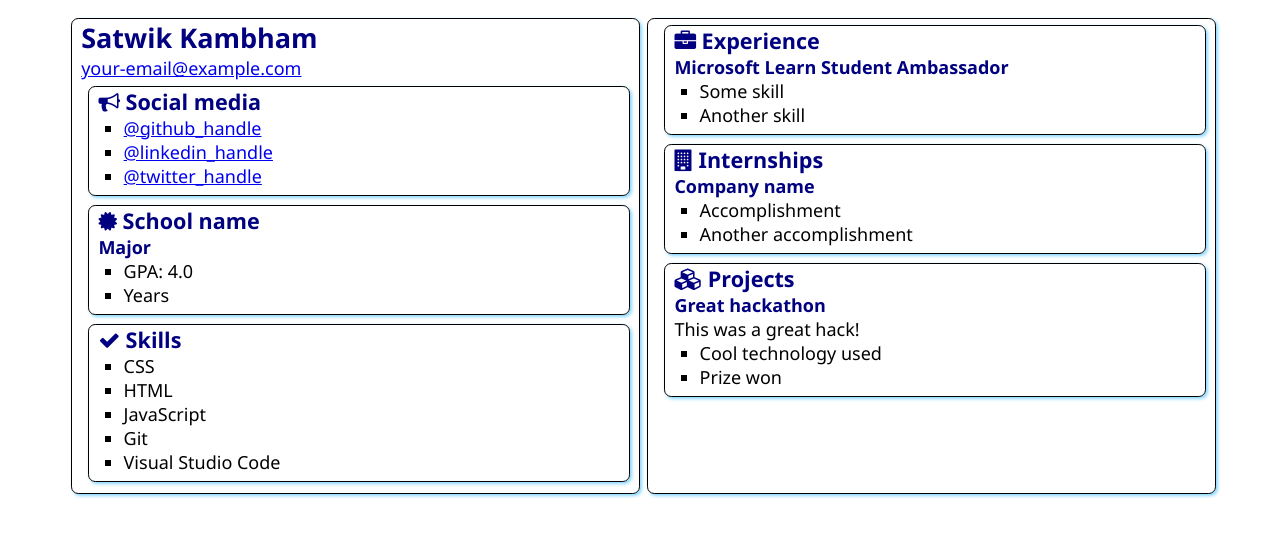
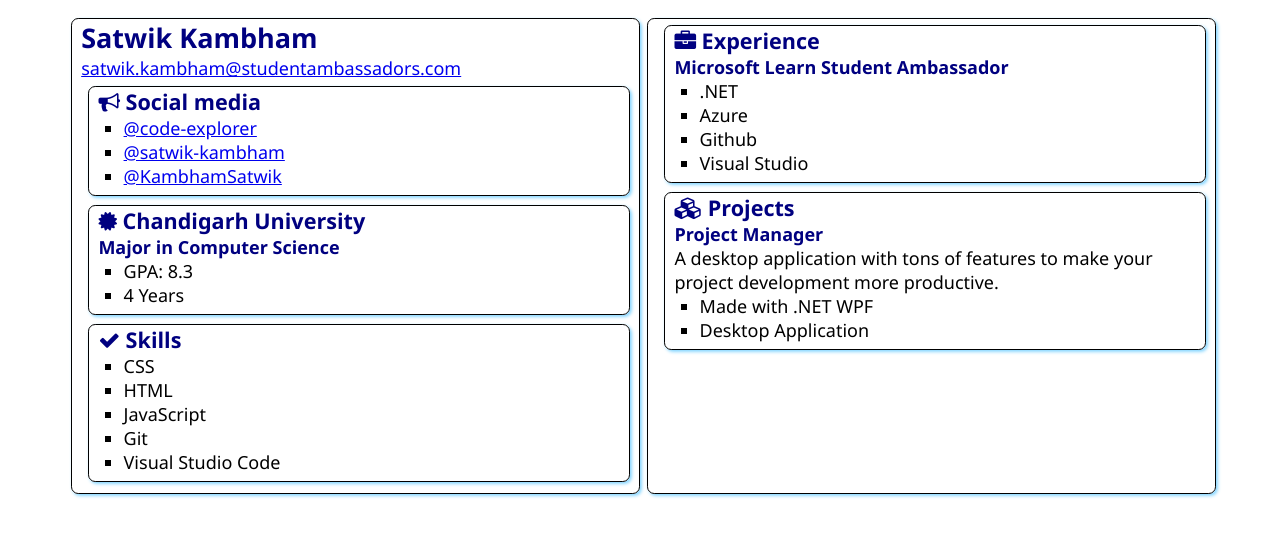
Before and after one commit to code-explorer/SATechnicalOnboarding, a plain HTML site: page src/index.html in a window 1280 px wide. Drawn offline with Linux system fonts and the light colour scheme.

Commit message:
Updated rest of the information

```diff
--- a/src/index.html
+++ b/src/index.html
@@ -13,7 +13,7 @@
     <main>
         <article class="box">
             <h1>Satwik Kambham</h1>
-            <div><a href="mailto:your.email@example.com">your-email@example.com</a></div>
+            <div><a href="mailto:satwik.kambham@studentambassadors.com">satwik.kambham@studentambassadors.com</a></div>
 
             <section class="box">
                 <h2>
@@ -21,9 +21,9 @@
                     Social media
                 </h2>
                 <ul>
-                    <li><a href="https://github.com/<handle>">@github_handle</a></li>
-                    <li><a href="https://linkedin.com/in/<handle>">@linkedin_handle</a></li>
-                    <li><a href="https://twitter.com/<handle>">@twitter_handle</a></li>
+                    <li><a href="https://github.com/code-explorer">@code-explorer</a></li>
+                    <li><a href="https://linkedin.com/in/satwik-kambham">@satwik-kambham</a></li>
+                    <li><a href="https://twitter.com/KambhamSatwik">@KambhamSatwik</a></li>
                 </ul>
             </section>
 
@@ -31,12 +31,12 @@
                 <div class="education">
                     <h2>
                         <i class="fa fa-certificate" aria-hidden="true"></i>
-                        School name
+                        Chandigarh University
                     </h2>
-                    <h3>Major</h3>
+                    <h3>Major in Computer Science</h3>
                     <ul>
-                        <li>GPA: 4.0</li>
-                        <li>Years</li>
+                        <li>GPA: 8.3</li>
+                        <li>4 Years</li>
                     </ul>
                 </div>
             </section>
@@ -63,11 +63,13 @@
                 </h2>
                 <h3>Microsoft Learn Student Ambassador</h3>
                 <ul>
-                    <li>Some skill</li>
-                    <li>Another skill</li>
+                    <li>.NET</li>
+                    <li>Azure</li>
+                    <li>Github</li>
+                    <li>Visual Studio</li>
                 </ul>
             </section>
-            <section class="box">
+            <!-- <section class="box">
                 <h2>
                     <i class="fa fa-building" aria-hidden="true"></i>
                     Internships
@@ -78,18 +80,18 @@
                     <li>Accomplishment</li>
                     <li>Another accomplishment</li>
                 </ul>
-            </section>
+            </section> -->
             <section class="box">
                 <h2>
                     <i class="fa fa-cubes" aria-hidden="true"></i>
                     Projects
                 </h2>
 
-                <h3>Great hackathon</h3>
-                <div>This was a great hack!</div>
+                <h3>Project Manager</h3>
+                <div>A desktop application with tons of features to make your project development more productive.</div>
                 <ul>
-                    <li>Cool technology used</li>
-                    <li>Prize won</li>
+                    <li>Made with .NET WPF</li>
+                    <li>Desktop Application</li>
                 </ul>
             </section>
         </article>
```
